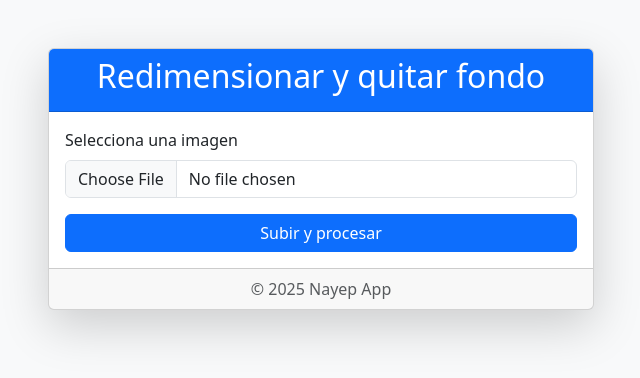
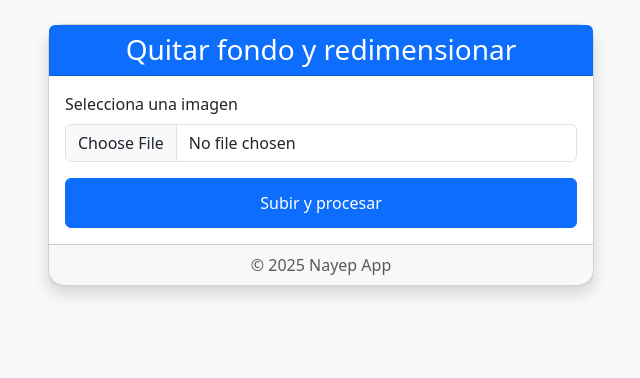
Before and after one commit to nayepm30/Luis-App, a Flask app: page / in a window 1280 px wide. Shown: the top 378 px of the page, without its empty margins (319-959 px from the left). Run offline with Flask 3, Linux system fonts and the light colour scheme.

Commit message:
vista movil

```diff
--- a/templates/index.html
+++ b/templates/index.html
@@ -3,17 +3,34 @@
 <head>
     <meta charset="UTF-8">
     <title>Redimensionar Imagen</title>
+    <meta name="viewport" content="width=device-width, initial-scale=1.0">
     <link href="https://cdn.jsdelivr.net/npm/bootstrap@5.3.3/dist/css/bootstrap.min.css" rel="stylesheet">
+    <style>
+        body {
+            background: #f8f9fa;
+        }
+        .card {
+            border-radius: 1rem;
+        }
+        img.img-fluid {
+            max-height: 60vh;
+            object-fit: contain;
+        }
+        .btn {
+            font-size: 1rem;
+            padding: 0.75rem 1.25rem;
+        }
+    </style>
 </head>
-<body class="bg-light">
+<body>
 
-    <div class="container py-5">
+<div class="container py-4">
     <div class="row justify-content-center">
-            <div class="col-md-6">
+        <div class="col-12 col-sm-10 col-md-8 col-lg-6">
 
-                <div class="card shadow-lg">
-                    <div class="card-header text-center bg-primary text-white">
-                        <h2>Redimensionar y quitar fondo</h2>
+            <div class="card shadow">
+                <div class="card-header bg-primary text-white text-center rounded-top">
+                    <h3 class="mb-0">Quitar fondo y redimensionar</h3>
                 </div>
                 <div class="card-body">
 
@@ -27,21 +44,21 @@
                         </div>
                     </form>
 
-                        <!-- Mostrar imagen procesada si existe -->
                     {% if filename %}
                     <hr>
-                        <h4 class="text-center">Imagen procesada:</h4>
-                        <div class="text-center my-3">
-                            <img src="{{ url_for('download_file', filename=filename) }}" alt="Imagen procesada" class="img-fluid rounded shadow" style="max-height:400px;">
+                    <div class="text-center">
+                        <h5 class="mb-3">Imagen procesada:</h5>
+                        <img src="{{ url_for('download_file', filename=filename) }}" alt="Imagen procesada" class="img-fluid rounded shadow mb-3">
+                        <p>¿Deseas guardar la imagen?</p>
+                        <div class="d-grid gap-2 d-sm-flex justify-content-center">
+                            <a href="{{ url_for('download_file', filename=filename) }}" class="btn btn-success" download>Guardar imagen</a>
+                            <a href="{{ url_for('index') }}" class="btn btn-outline-secondary">No guardar</a>
                         </div>
-                        <div class="text-center">
-                            <p>¿Deseas guardar la imagen?</p>
-                            <a href="{{ url_for('download_file', filename=filename) }}" class="btn btn-success" download>Guardar imagen</a>
-                            <a href="{{ url_for('index') }}" class="btn btn-secondary">No guardar</a>
                     </div>
                     {% endif %}
+
                 </div>
-                    <div class="card-footer text-muted text-center">
+                <div class="card-footer text-center text-muted">
                     &copy; 2025 Nayep App
                 </div>
             </div>
```
Lines whose indentation alone changed are shown as unchanged.
